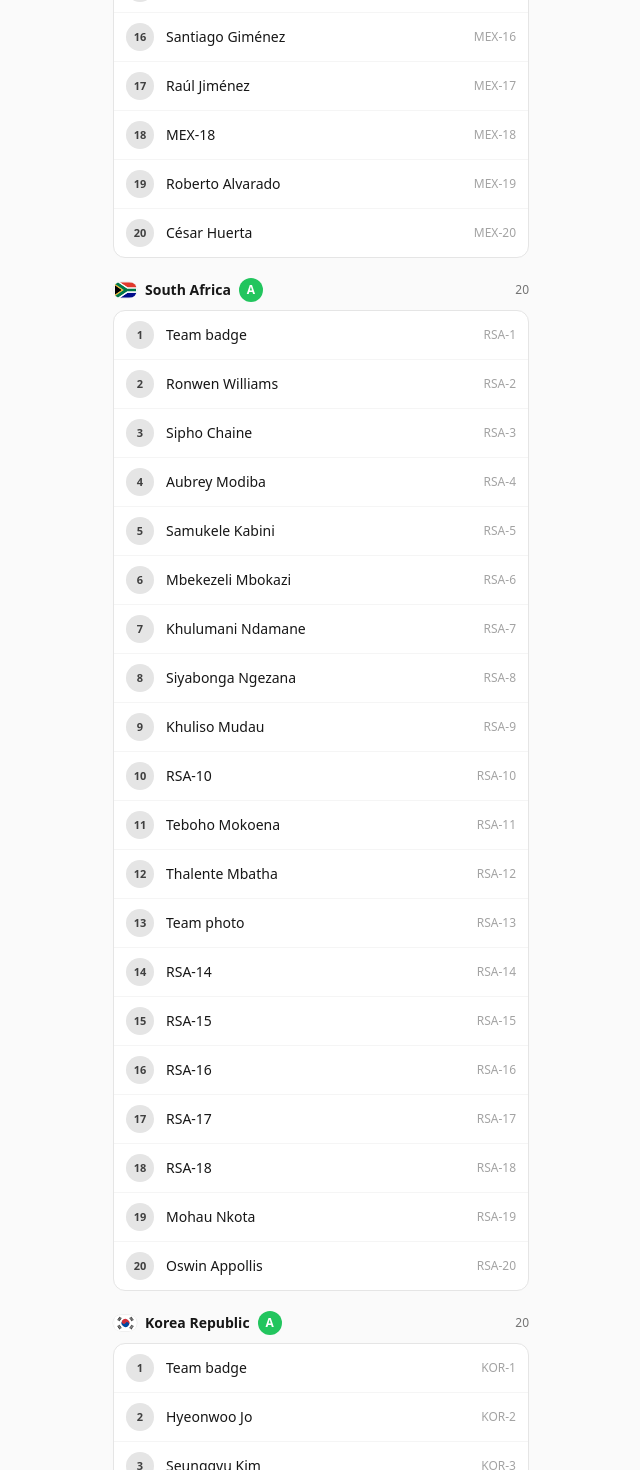
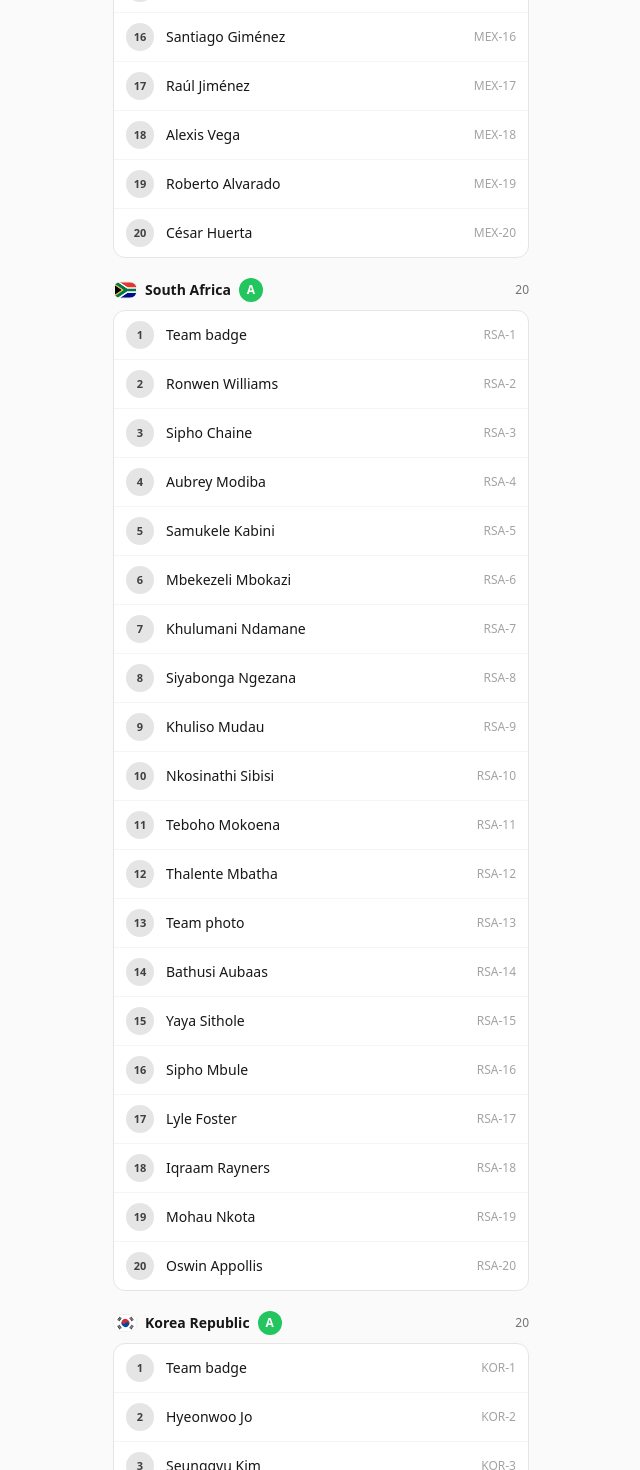
Before and after one commit to EnesCeman/panini, a React (Vite) app: page /missing in a window 1280 px wide. Shown: the part 920-2390 px from the top of the page, without its empty margins (319-959 px from the left). Built offline with nearby package versions, Linux system fonts and the light colour scheme; no server answers; the database is empty.

Commit message:
Fill in the last 13 album player names
User-provided readings for the slots I couldn't extract from photos:
MEX-18, RSA-10, RSA-14..RSA-18, KOR-15, QAT-9, QAT-12, NOR-8,
ALG-11, ALG-14. Album coverage now 864/864.

Co-Authored-By: Claude Opus 4.7 <noreply@anthropic.com>

```diff
--- a/src/data/playerNames.ts
+++ b/src/data/playerNames.ts
@@ -23,6 +23,7 @@ export const ALBUM_PLAYER_NAMES: Record<string, string> = {
   'MEX-15': 'Hirving Lozano',
   'MEX-16': 'Santiago Giménez',
   'MEX-17': 'Raúl Jiménez',
+  'MEX-18': 'Alexis Vega',
   'MEX-19': 'Roberto Alvarado',
   'MEX-20': 'César Huerta',
 
@@ -35,8 +36,14 @@ export const ALBUM_PLAYER_NAMES: Record<string, string> = {
   'RSA-7': 'Khulumani Ndamane',
   'RSA-8': 'Siyabonga Ngezana',
   'RSA-9': 'Khuliso Mudau',
+  'RSA-10': 'Nkosinathi Sibisi',
   'RSA-11': 'Teboho Mokoena',
   'RSA-12': 'Thalente Mbatha',
+  'RSA-14': 'Bathusi Aubaas',
+  'RSA-15': 'Yaya Sithole',
+  'RSA-16': 'Sipho Mbule',
+  'RSA-17': 'Lyle Foster',
+  'RSA-18': 'Iqraam Rayners',
   'RSA-19': 'Mohau Nkota',
   'RSA-20': 'Oswin Appollis',
 
@@ -53,6 +60,7 @@ export const ALBUM_PLAYER_NAMES: Record<string, string> = {
   'KOR-11': 'Inbeom Hwang',
   'KOR-12': 'Kangin Lee',
   'KOR-14': 'Seungho Paik',
+  'KOR-15': 'Jens Castrop',
   'KOR-16': 'Donggyeong Lee',
   'KOR-17': 'Guesung Cho',
   'KOR-18': 'Heungmin Son',
@@ -127,8 +135,10 @@ export const ALBUM_PLAYER_NAMES: Record<string, string> = {
   'QAT-6': 'Boualem Khoukhi',
   'QAT-7': 'Pedro Miguel',
   'QAT-8': 'Tarek Salman',
+  'QAT-9': 'Mohammed Mannai',
   'QAT-10': 'Karim Boudiaf',
   'QAT-11': 'Assim Madibo',
+  'QAT-12': 'Hamed Fatehi',
   'QAT-14': 'Mohammed Waad',
   'QAT-15': 'Abdulaziz Hatem',
   'QAT-16': 'Hassan Al-Haydos',
@@ -704,6 +714,7 @@ export const ALBUM_PLAYER_NAMES: Record<string, string> = {
   'NOR-5': 'Kristoffer Vassbakk Ajer',
   'NOR-6': 'Marcus Holmgren Pedersen',
   'NOR-7': 'David Møller Wolfe',
+  'NOR-8': 'Torbjørn Heggem',
   'NOR-9': 'Morten Thorsby',
   'NOR-10': 'Martin Ødegaard',
   'NOR-11': 'Sander Berge',
@@ -746,7 +757,9 @@ export const ALBUM_PLAYER_NAMES: Record<string, string> = {
   'ALG-8': 'Ismaël Bennacer',
   'ALG-9': 'Houssem Aouar',
   'ALG-10': 'Hichem Boudaoui',
+  'ALG-11': 'Ramiz Zerrouki',
   'ALG-12': 'Saïd Bentaleb',
+  'ALG-14': 'Farès Chaïbi',
   'ALG-15': 'Riyad Mahrez',
   'ALG-16': 'Saïd Benrahma',
   'ALG-17': 'Anis Hadj-Moussa',
```
